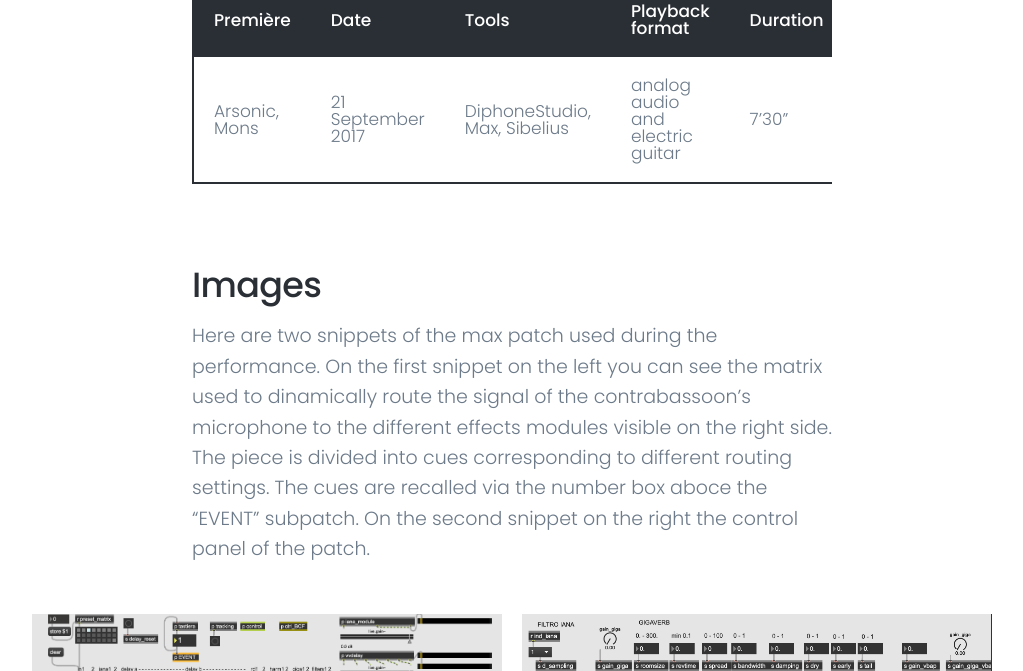
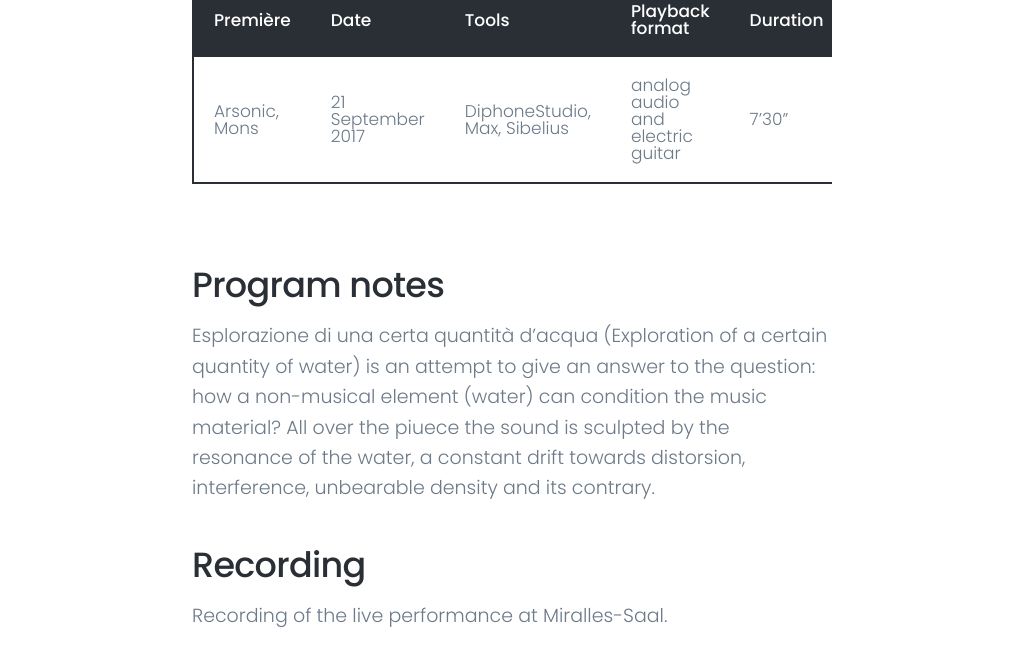
Before and after one commit to al-anatrini/al-anatrini.github.io, a Jekyll site: the page built from _projects/2022-03-22-forbite2.md, in a window 1280 px wide and 1400 px high, scrolled down 591 px, cut to the strip 0-671 px from the top of the window. Shown: the whole strip, without its empty margins (128-1151 px from the left). Built offline with Jekyll 4.4.1, drawn with Linux system fonts in a browser that asks for light colours; nearby versions of some CDN libraries; some of the changed text lies outside the part shown.

Commit message:
esplorazione test 8

```diff
--- a/_projects/2022-03-22-forbite2.md
+++ b/_projects/2022-03-22-forbite2.md
@@ -19,22 +19,16 @@ Esplorazione di una certa quantità d'acqua is a commission of Ensemble Musiques
 
 
 
-## Images
+## Program notes
 
-Here are two snippets of the max patch used during the performance.
-On the first snippet on the left you can see the matrix used to dinamically route the signal of the contrabassoon's microphone to the different effects modules visible on the right side. The piece is divided into cues corresponding to different routing settings. The cues are recalled via the number box aboce the "EVENT" subpatch. On the second snippet on the right the control panel of the patch.
-
-<div class="gallery" data-columns="2">
-	<img src="{{site.baseurl}}/images/works/forbite/snippet-1.jpg">
-	<img src="{{site.baseurl}}/images/works/forbite/snippet-2.jpg">
-</div>
+Esplorazione di una certa quantità d'acqua (Exploration of a certain quantity of water) is an attempt to give an answer to the question: how a non-musical element (water) can condition the music material? All over the piuece the sound is sculpted by the resonance of the water, a constant drift towards distorsion, interference, unbearable density and its contrary.
 
 
 
 ## Recording
 
-Recording of the live performance at Centquatre.
+Recording of the live performance at Miralles-Saal.
 
-<iframe src="https://player.vimeo.com/video/690710850" width="640" height="360" frameborder="0" allowfullscreen></iframe>
+<iframe src="https://player.vimeo.com/video/690661111" width="640" height="360" frameborder="0" allowfullscreen></iframe>
 
 ---
```
